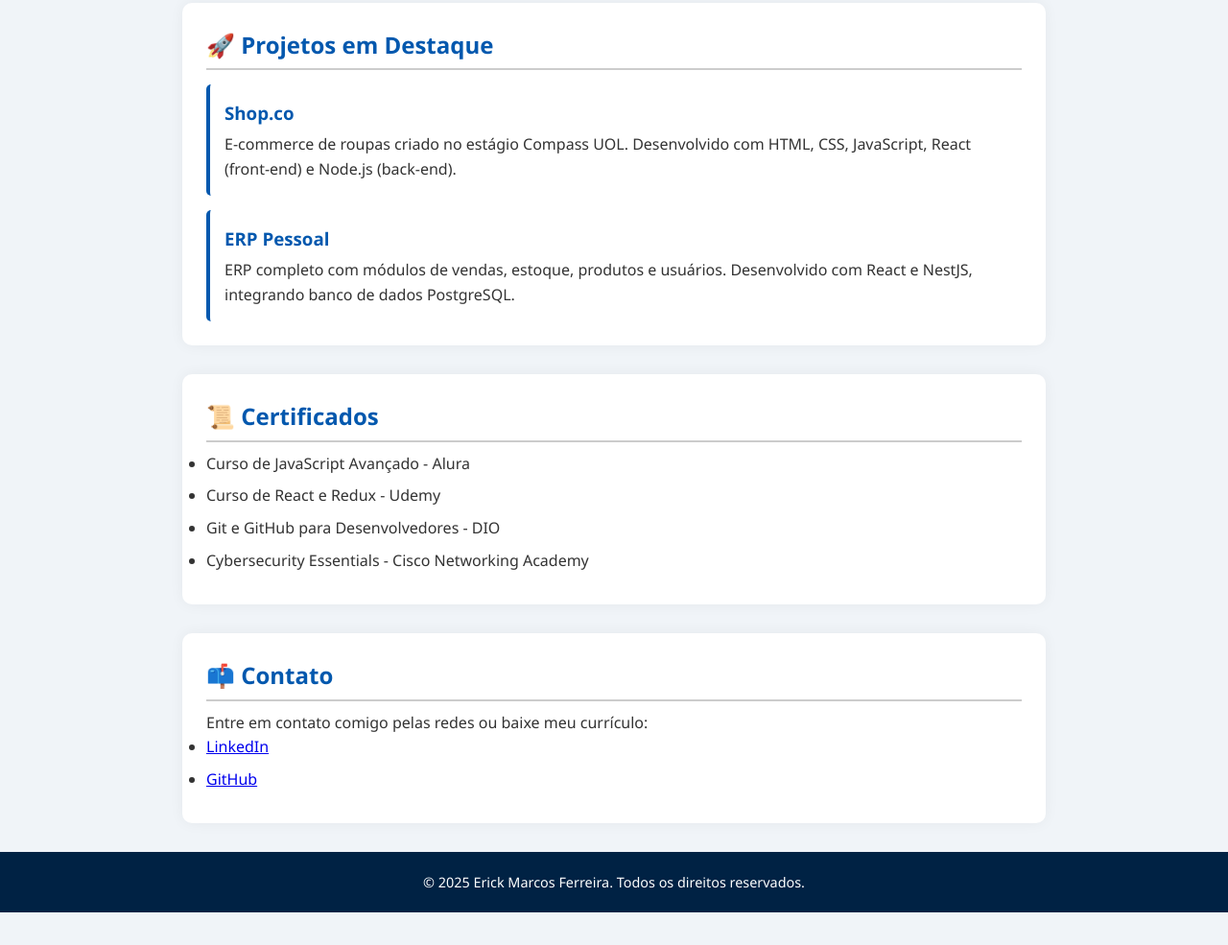
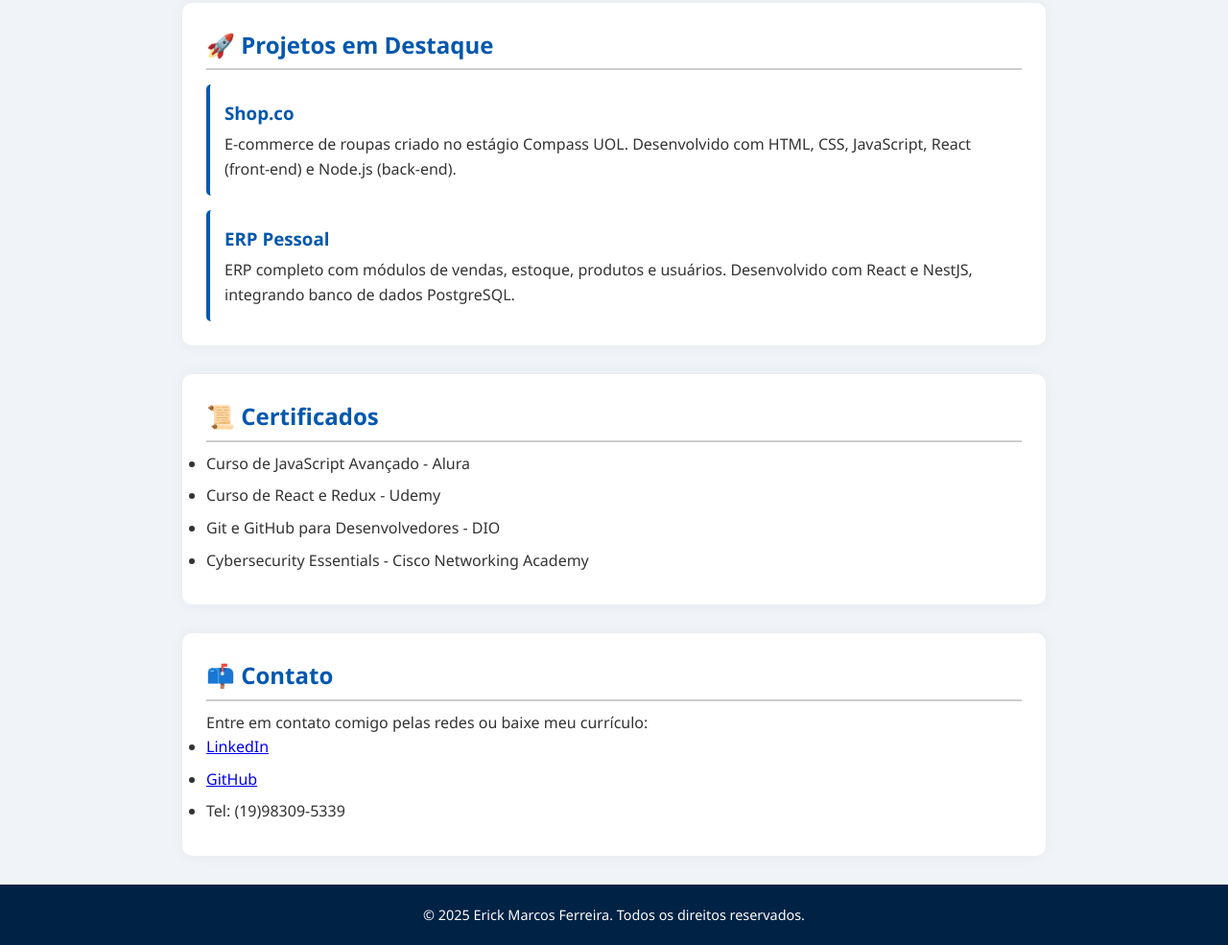
Before and after one commit to DevErickE/Portifolio, a plain HTML site: page index.html in a window 1280 px wide. Shown: the part 1229-2214 px from the top of the page at 96% size. Before the commit the page ends 2180 px from the top, so only its background shows below. Drawn offline with Linux system fonts and the light colour scheme.

Commit message:
Add - tel

```diff
--- a/index.html
+++ b/index.html
@@ -83,6 +83,7 @@
     <ul>
       <li><a href="https://www.linkedin.com/in/erick-ferreira-003a89305/" target="_blank">LinkedIn</a></li>
       <li><a href="https://github.com/DevErickE" target="_blank">GitHub</a></li>
+      <li><a>Tel: (19)98309-5339</a></li>
     </ul>
   </section>
 
```
